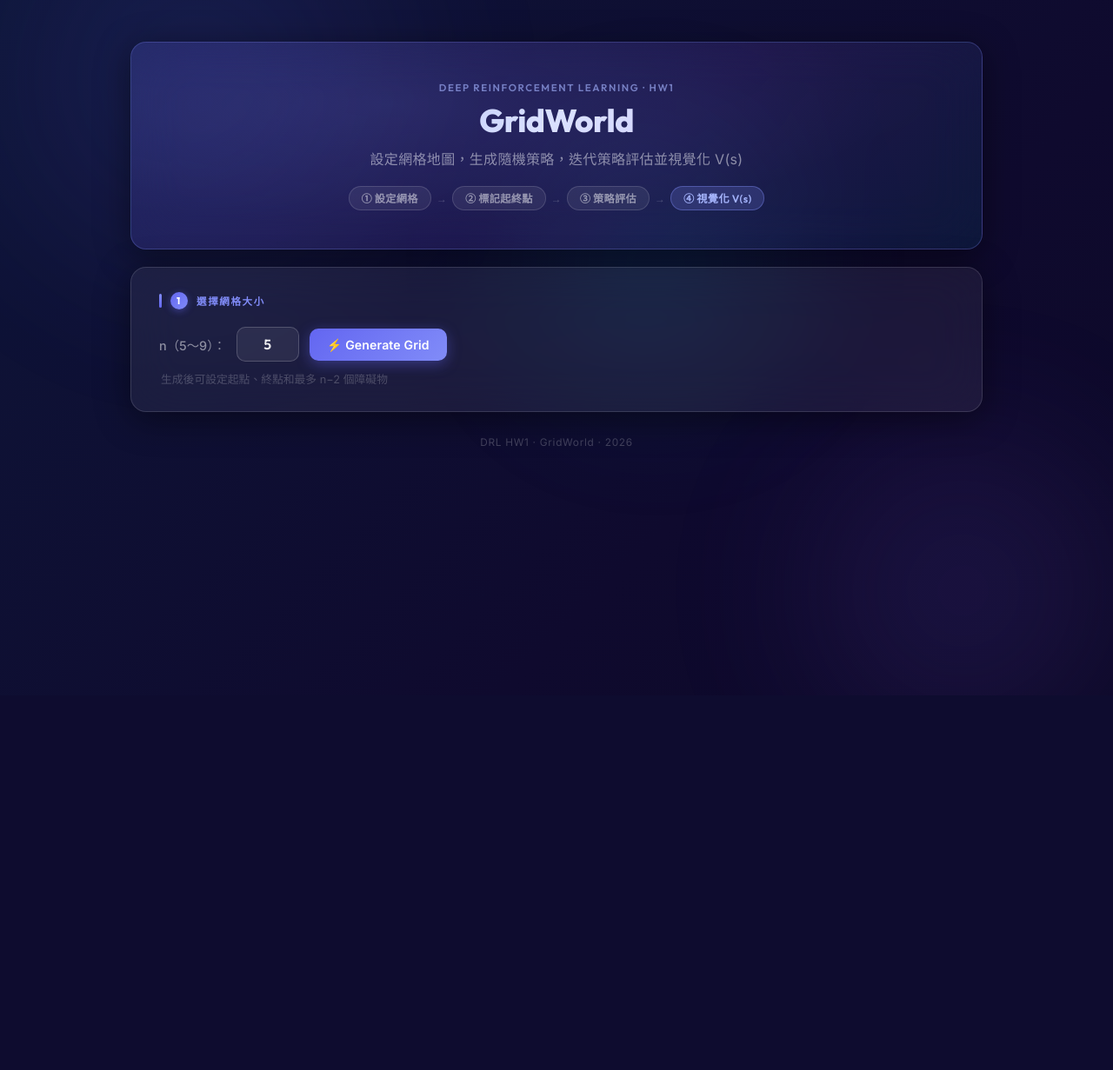
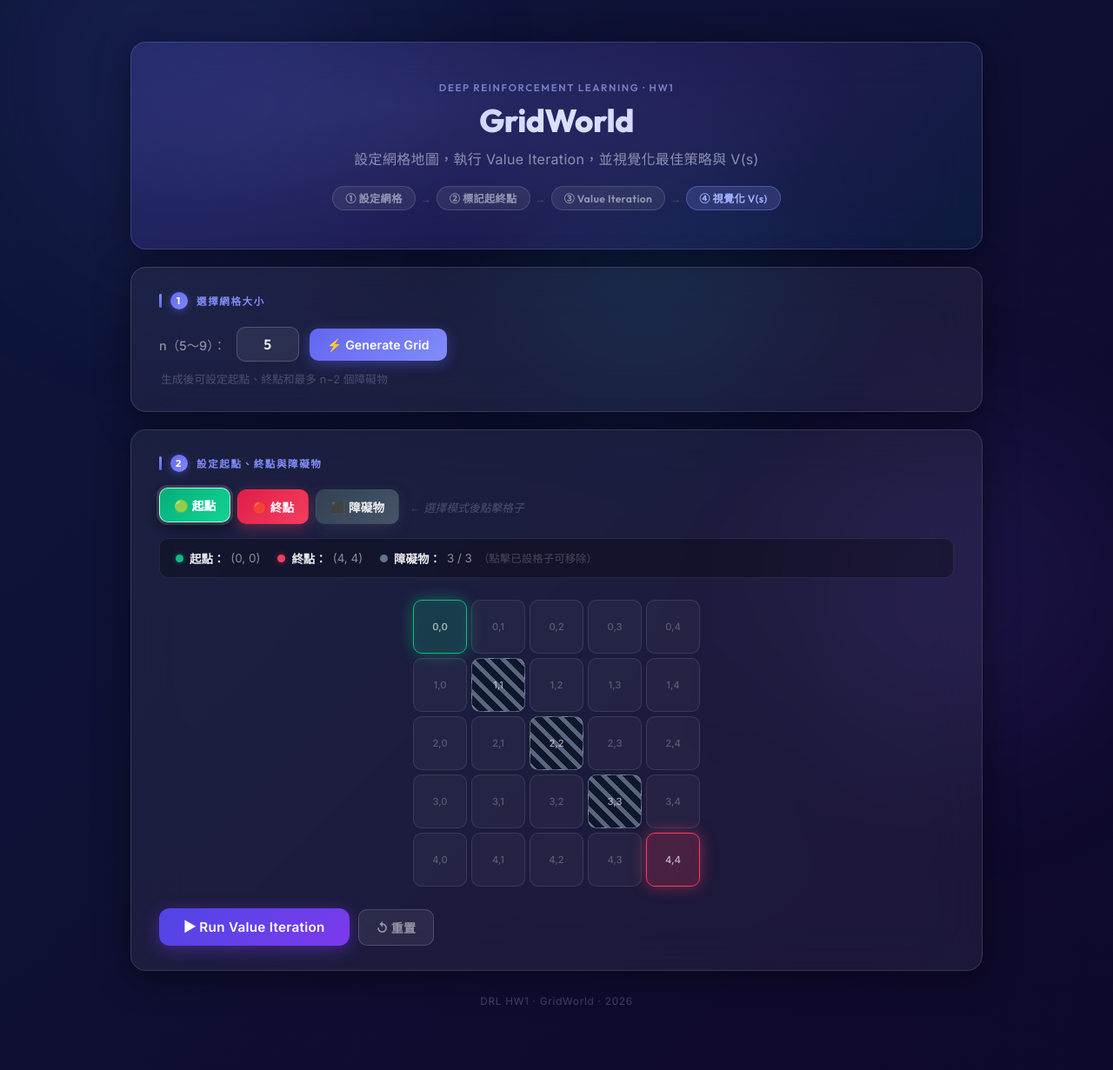
Before and after one commit to Charles8745/2026DRL_HW1_GridWorld, a Flask app: page / in a window 1280 px wide. Shown: the whole page at 87% size. Before the commit the page ends 731 px from the top, so only its background shows below. Run offline with Flask 3, Linux system fonts and the light colour scheme.

Commit message:
feat: complete DIC2 Value Iteration assignment with 5x5 preset and optimal path visualization

```diff
--- a/app.py
+++ b/app.py
@@ -3,7 +3,7 @@ app.py - Flask main application for HW1 GridWorld
 """
 
 from flask import Flask, render_template, request, jsonify
-from gridworld import generate_random_policy, policy_evaluation
+from gridworld import value_iteration
 
 app = Flask(__name__)
 
@@ -33,9 +33,8 @@ def evaluate():
     end_state   = tuple(data['end'])
     obstacle_set = set(tuple(o) for o in data.get('obstacles', []))
 
-    # Phase 2: Generate random policy and evaluate
-    policy = generate_random_policy(n, obstacle_set, end_state)
-    V, iterations = policy_evaluation(n, policy, obstacle_set, end_state)
+    # Phase 2: Run Value Iteration
+    V, policy, iterations = value_iteration(n, obstacle_set, end_state)
 
     # Format output for the frontend
     policy_out = {}
--- a/gridworld.py
+++ b/gridworld.py
@@ -36,72 +36,15 @@ def get_next_state(row, col, action, n, obstacle_set):
     return (row, col)  # Stay in place
 
 
-def generate_random_policy(n, obstacle_set, end_state):
+def value_iteration(n, obstacle_set, end_state, gamma=0.9, theta=1e-6, max_iter=10000):
     """
-    Assigns 1~4 actions to each non-obstacle, non-terminal state.
-    Strategy: always include ≥1 action that moves toward the goal
-    (by row or column), then randomly append 0-3 more unique actions.
-    This guarantees a meaningful V(s) gradient in the value matrix
-    while keeping the policy visually random and varied.
+    Value Iteration algorithm to find the optimal policy and value function.
+        V(s) = max_a [R + γ * V(s')]
+
+    Reward: -1 per step, terminal state V = 0.
 
     Args:
         n           : grid dimension
-        obstacle_set: set of (row, col) tuples
-        end_state   : (row, col) tuple of the goal
-
-    Returns:
-        policy: dict mapping (row, col) -> list of action strings
-    """
-    end_row, end_col = end_state
-    policy = {}
-
-    for row in range(n):
-        for col in range(n):
-            state = (row, col)
-            if state in obstacle_set or state == end_state:
-                policy[state] = []
-                continue
-
-            # ---------- Compute "useful" directions (toward goal) ----------
-            useful = []
-            if row > end_row:
-                useful.append('up')
-            elif row < end_row:
-                useful.append('down')
-            if col > end_col:
-                useful.append('left')
-            elif col < end_col:
-                useful.append('right')
-
-            # Fallback: if already at goal's row AND col (shouldn't happen, but guard)
-            if not useful:
-                useful = random.sample(ALL_ACTIONS, 1)
-
-            # Pick 1 useful action as the "core" direction
-            core = [random.choice(useful)]
-
-            # Randomly add 0-3 more distinct actions from the rest
-            remaining = [a for a in ALL_ACTIONS if a not in core]
-            extra_count = random.randint(0, min(3, len(remaining)))
-            extra = random.sample(remaining, extra_count)
-
-            policy[state] = core + extra
-
-    return policy
-
-
-def policy_evaluation(n, policy, obstacle_set, end_state,
-                      gamma=0.9, theta=1e-6, max_iter=10000):
-    """
-    Iterative policy evaluation using the Bellman expectation equation:
-        V(s) = Σ_a π(a|s) * [R + γ * V(s')]
-
-    Reward: -1 per step, terminal state V = 0.
-    Uniform probability over chosen actions in policy.
-
-    Args:
-        n           : grid dimension
-        policy      : dict from generate_random_policy
         obstacle_set: set of (row, col) tuples
         end_state   : (row, col) tuple of the goal
         gamma       : discount factor (default 0.9)
@@ -110,10 +53,12 @@ def policy_evaluation(n, policy, obstacle_set, end_state,
 
     Returns:
         V: dict mapping (row, col) -> float value
+        policy: dict mapping (row, col) -> list of optimal action strings
+        iterations: actual number of iterations until convergence
     """
     # Initialize all state values to 0
     V = {(r, c): 0.0 for r in range(n) for c in range(n)}
-    actual_iter = max_iter
+    actual_iter = 0
 
     for iteration in range(max_iter):
         delta = 0.0
@@ -125,22 +70,47 @@ def policy_evaluation(n, policy, obstacle_set, end_state,
                 if state in obstacle_set or state == end_state:
                     continue
 
-                actions = policy.get(state, [])
-                if not actions:
-                    continue
+                old_v = V[state]
+                max_v = float('-inf')
 
-                # Uniform distribution over chosen actions
-                prob = 1.0 / len(actions)
-                new_v = 0.0
-                for action in actions:
+                # Calculate value for all possible actions
+                for action in ALL_ACTIONS:
                     next_state = get_next_state(row, col, action, n, obstacle_set)
-                    new_v += prob * (-1.0 + gamma * V[next_state])
+                    v_a = -1.0 + gamma * V[next_state]
+                    if v_a > max_v:
+                        max_v = v_a
 
-                delta = max(delta, abs(new_v - V[state]))
-                V[state] = new_v
+                V[state] = max_v
+                delta = max(delta, abs(old_v - max_v))
 
+        actual_iter = iteration + 1
+        # Check convergence
         if delta < theta:
-            actual_iter = iteration + 1
             break
 
-    return V, actual_iter
+    # Extract optimal policy
+    policy = {}
+    for row in range(n):
+        for col in range(n):
+            state = (row, col)
+            if state in obstacle_set or state == end_state:
+                policy[state] = []
+                continue
+
+            max_v = float('-inf')
+            best_actions = []
+
+            for action in ALL_ACTIONS:
+                next_state = get_next_state(row, col, action, n, obstacle_set)
+                v_a = -1.0 + gamma * V[next_state]
+
+                # Use a tiny tolerance for floating point comparisons to find ties
+                if v_a > max_v + 1e-9:
+                    max_v = v_a
+                    best_actions = [action]
+                elif v_a >= max_v - 1e-9:
+                    best_actions.append(action)
+
+            policy[state] = best_actions
+
+    return V, policy, actual_iter
--- a/static/script.js
+++ b/static/script.js
@@ -240,6 +240,24 @@ btnEval.addEventListener('click', async () => {
 // ---------- Render Results ----------
 function renderResults(policy, values, iterations) {
 
+  // --- Trace Optimal Path ---
+  const optimalPath = new Set();
+  if (startCell && endCell) {
+    let cr = startCell.row;
+    let cc = startCell.col;
+    for (let step = 0; step < n * n; step++) {
+      optimalPath.add(`${cr},${cc}`);
+      if (cr === endCell.row && cc === endCell.col) break;
+      const acts = policy[`${cr},${cc}`];
+      if (!acts || acts.length === 0 || acts === 'obstacle' || acts === 'goal') break;
+      const act = acts[0]; // greedily follow best action
+      if (act === 'up') cr--;
+      else if (act === 'down') cr++;
+      else if (act === 'left') cc--;
+      else if (act === 'right') cc++;
+    }
+  }
+
   // Dynamic cell size based on grid size
   const cellSize = n <= 6 ? 62 : n <= 7 ? 54 : n <= 8 ? 48 : 44;
   const fontSize = n <= 6 ? '0.82rem' : n <= 7 ? '0.74rem' : '0.68rem';
@@ -354,6 +372,7 @@ function renderResults(policy, values, iterations) {
           if (type === 'value') {
             td.innerHTML = `<span style="font-size:${fontSize}">0.00</span>`;
           } else {
+            if (optimalPath.has(key)) td.classList.add('optimal-path');
             td.innerHTML = `<span style="font-size:1.1rem">★</span>`;
           }
         } else if (startCell && startCell.row === r && startCell.col === c) {
@@ -361,7 +380,7 @@ function renderResults(policy, values, iterations) {
           if (type === 'value') {
             td.innerHTML = `<span style="font-size:${fontSize}">${v !== null ? parseFloat(v).toFixed(2) : ''}</span>`;
           } else {
-            // compass for start cell
+            if (optimalPath.has(key)) td.classList.add('optimal-path');
             td.appendChild(buildCompassDiv(p, true));
           }
         } else {
@@ -371,6 +390,7 @@ function renderResults(policy, values, iterations) {
             td.textContent = v !== null ? parseFloat(v).toFixed(2) : '';
           } else {
             td.className = 'r-arrow';
+            if (optimalPath.has(key)) td.classList.add('optimal-path');
             td.appendChild(buildCompassDiv(p, false));
           }
         }
@@ -406,3 +426,31 @@ function renderResults(policy, values, iterations) {
 // ---------- Init ----------
 // Set initial active mode button
 modeBtns.start.classList.add('active-mode');
+
+// Auto-initialize DIC2 state on load
+window.addEventListener('DOMContentLoaded', () => {
+  inputN.value = 5;
+  n = 5;
+  resetState();
+  buildGrid();
+
+  // Set specific state
+  startCell = { row: 0, col: 0 };
+  endCell = { row: 4, col: 4 };
+
+  const obsKeys = ['1,1', '2,2', '3,3'];
+  obsKeys.forEach(k => obstacles.add(k));
+
+  // Update UI classes
+  setCellClass(0, 0, 'start');
+  setCellClass(4, 4, 'end');
+  setCellClass(1, 1, 'obs');
+  setCellClass(2, 2, 'obs');
+  setCellClass(3, 3, 'obs');
+
+  updateStatus();
+
+  gridSection.style.display = 'block';
+  resultsSection.style.display = 'none';
+  hideAlert();
+});
--- a/static/style.css
+++ b/static/style.css
@@ -1056,6 +1056,24 @@ body {
   color: #c7d2fe;
 }
 
+/* ---------- Optimal Path Tracing ---------- */
+.optimal-path {
+  background: rgba(124, 58, 237, 0.25) !important;
+  border-color: rgba(139, 92, 246, 0.45) !important;
+  box-shadow: inset 0 0 12px rgba(124, 58, 237, 0.2);
+}
+
+.optimal-path .compass-cell.inactive {
+  opacity: 0.1;
+  /* fade out unused arrows entirely on the path */
+}
+
+.optimal-path .compass-cell {
+  color: #c4b5fd;
+  /* highlight active arrows */
+  text-shadow: 0 0 8px rgba(196, 181, 253, 0.6);
+}
+
 /* ---------- Results card accent ---------- */
 .card-results {
   border-color: rgba(129, 140, 248, 0.22);
--- a/templates/index.html
+++ b/templates/index.html
@@ -25,13 +25,13 @@
     <div class="card header">
       <div class="header-kicker">Deep Reinforcement Learning · HW1</div>
       <h1>GridWorld</h1>
-      <p>設定網格地圖，生成隨機策略，迭代策略評估並視覺化 V(s)</p>
+      <p>設定網格地圖，執行 Value Iteration，並視覺化最佳策略與 V(s)</p>
       <div class="header-steps">
         <div class="step-pill">① 設定網格</div>
         <div class="step-arrow">→</div>
         <div class="step-pill">② 標記起終點</div>
         <div class="step-arrow">→</div>
-        <div class="step-pill">③ 策略評估</div>
+        <div class="step-pill">③ Value Iteration</div>
         <div class="step-arrow">→</div>
         <div class="step-pill active">④ 視覺化 V(s)</div>
       </div>
@@ -95,7 +95,7 @@
 
       <!-- Evaluate Row -->
       <div class="eval-row">
-        <button id="btn-evaluate" class="btn btn-eval" disabled>▶ Evaluate Policy</button>
+        <button id="btn-evaluate" class="btn btn-eval" disabled>▶ Run Value Iteration</button>
         <button id="btn-reset" class="btn btn-outline">↺ 重置</button>
         <span id="hint-text" class="hint-text">需先設定起點和終點</span>
       </div>
@@ -105,7 +105,7 @@
     <div class="card card-results" id="results-section">
       <div class="section-title">
         <span class="step-num">3</span>
-        策略評估結果
+        Value Iteration 結果
       </div>
 
       <!-- Convergence Stats -->
@@ -164,7 +164,7 @@
       <!-- Re-evaluate -->
       <div style="text-align:center; margin-top:20px;">
         <button id="btn-reeval" class="btn btn-reeval" onclick="document.getElementById('btn-evaluate').click()">
-          🔄 重新隨機生成策略
+          🔄 重新計算
         </button>
       </div>
     </div>
```
Also changed, not shown: README.md.
